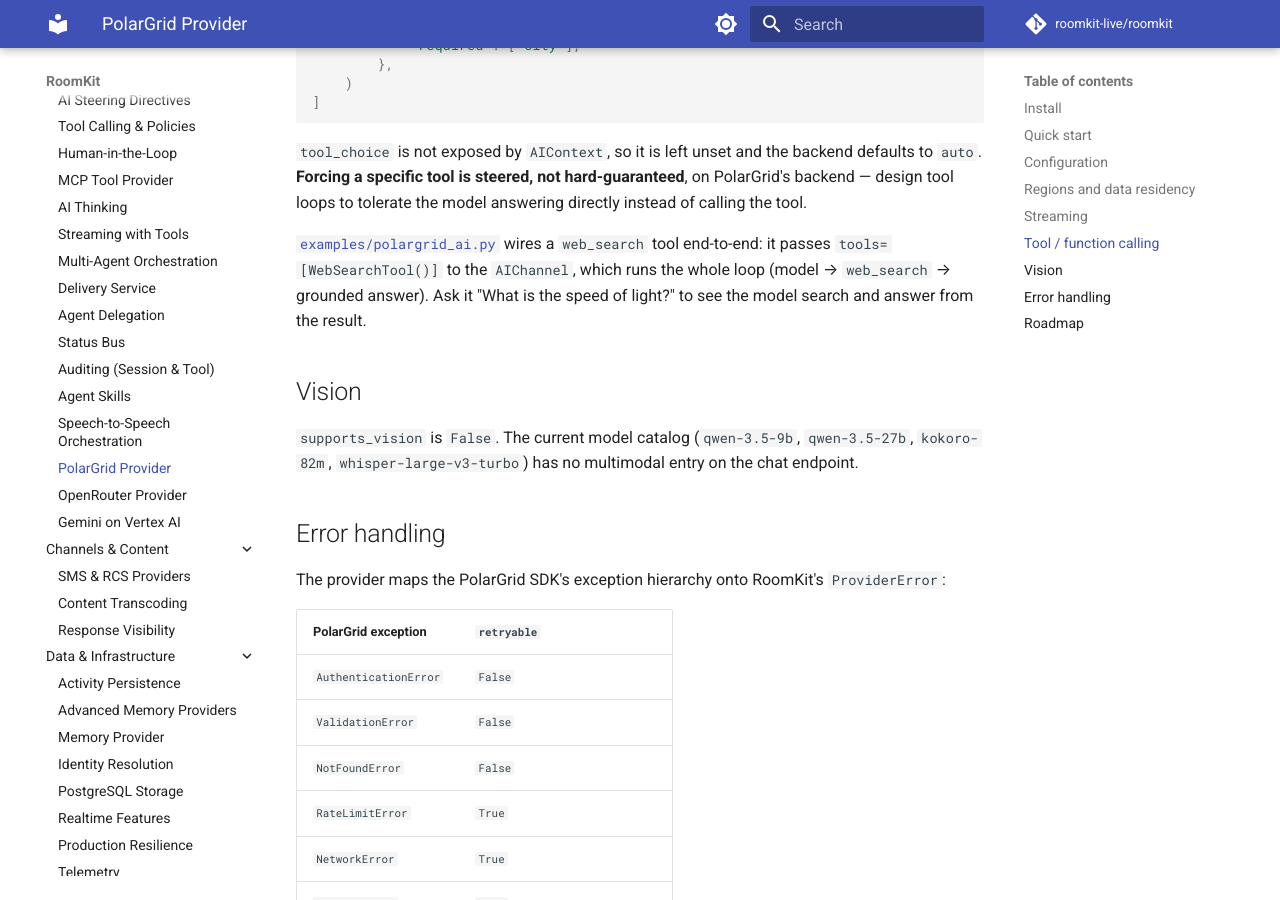
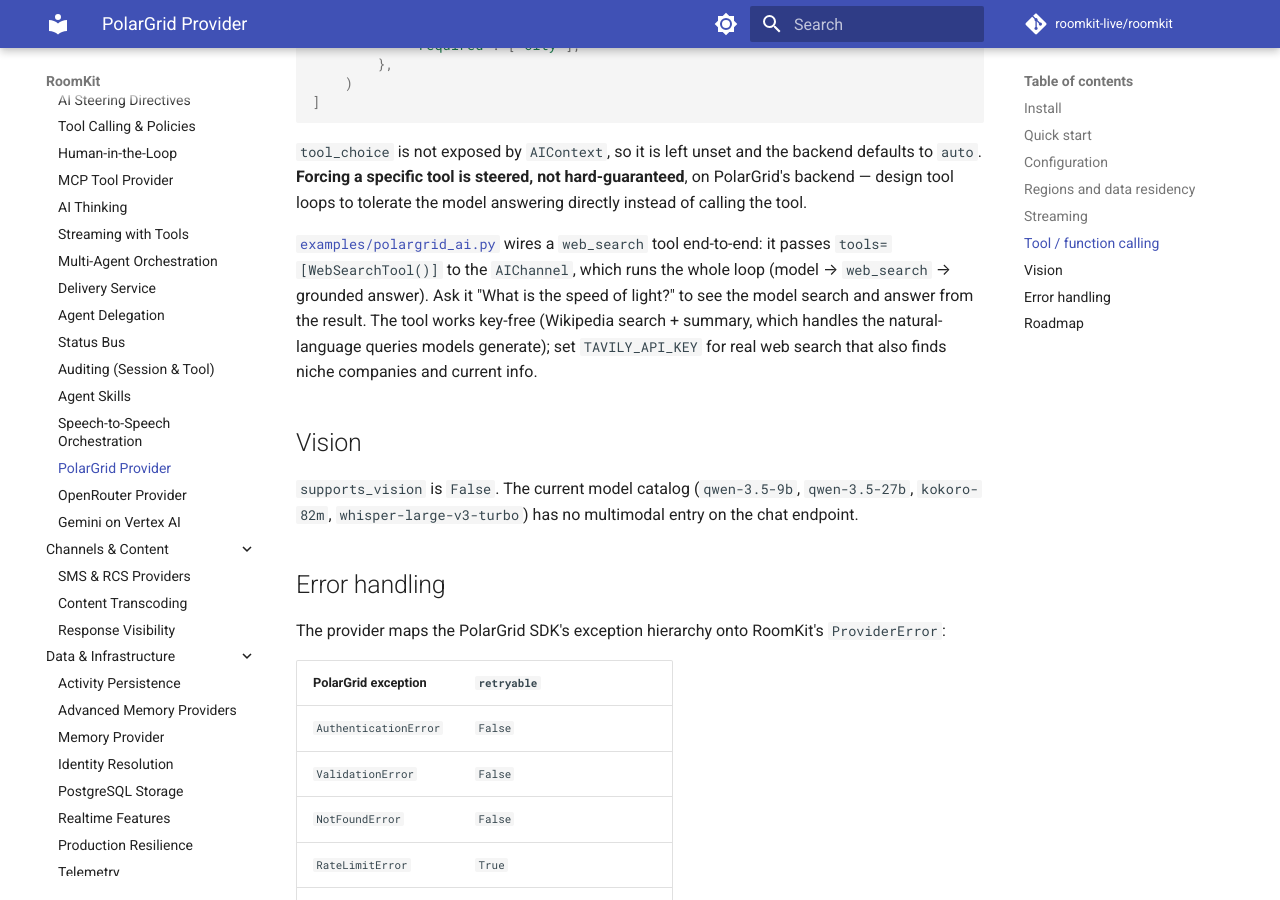
Before and after one commit to roomkit-live/roomkit-docs, an MkDocs documentation site: the page built from docs/guides/polargrid.md, in a window 1280 px wide and 900 px high, scrolled down 2709 px. Built offline with MkDocs 1.6.1 and Material for MkDocs 9.7.7, drawn with Linux system fonts in a browser that asks for light colours; comment, search, counter and statistics services are not loaded.

Commit message:
docs(guides): note web_search backends (Wikipedia default, Tavily optional)

```diff
--- a/docs/guides/polargrid.md
+++ b/docs/guides/polargrid.md
@@ -98,7 +98,7 @@ context.tools = [
 
 `tool_choice` is not exposed by `AIContext`, so it is left unset and the backend defaults to `auto`. **Forcing a specific tool is steered, not hard-guaranteed**, on PolarGrid's backend — design tool loops to tolerate the model answering directly instead of calling the tool.
 
-[`examples/polargrid_ai.py`](https://github.com/roomkit-live/roomkit/blob/main/examples/polargrid_ai.py) wires a `web_search` tool end-to-end: it passes `tools=[WebSearchTool()]` to the `AIChannel`, which runs the whole loop (model → `web_search` → grounded answer). Ask it "What is the speed of light?" to see the model search and answer from the result.
+[`examples/polargrid_ai.py`](https://github.com/roomkit-live/roomkit/blob/main/examples/polargrid_ai.py) wires a `web_search` tool end-to-end: it passes `tools=[WebSearchTool()]` to the `AIChannel`, which runs the whole loop (model → `web_search` → grounded answer). Ask it "What is the speed of light?" to see the model search and answer from the result. The tool works key-free (Wikipedia search + summary, which handles the natural-language queries models generate); set `TAVILY_API_KEY` for real web search that also finds niche companies and current info.
 
 ## Vision
 
```
